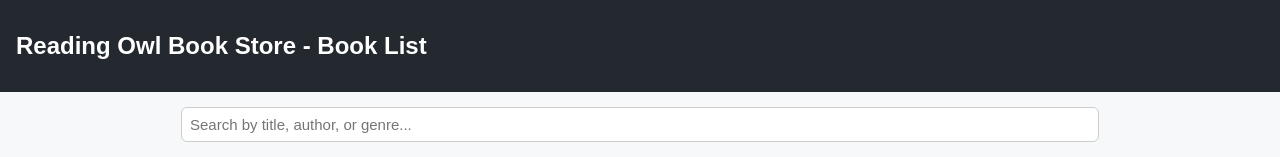
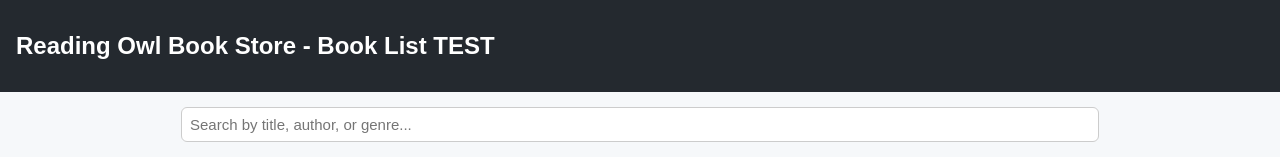
Before and after one commit to readingowlbookstore/book-list, a plain HTML site: page index.html in a window 1280 px wide. Shown: the top 157 px of the page. Drawn offline with Linux system fonts and the light colour scheme.

Commit message:
test ssh

```diff
--- a/index.html
+++ b/index.html
@@ -24,7 +24,7 @@
   </style>
 </head>
 <body>
-  <header><h2>Reading Owl Book Store - Book List</h2></header>
+  <header><h2>Reading Owl Book Store - Book List TEST</h2></header>
   <input type="text" id="searchInput" placeholder="Search by title, author, or genre...">
 
   <div id="status">Loading CSV data...</div>
```
